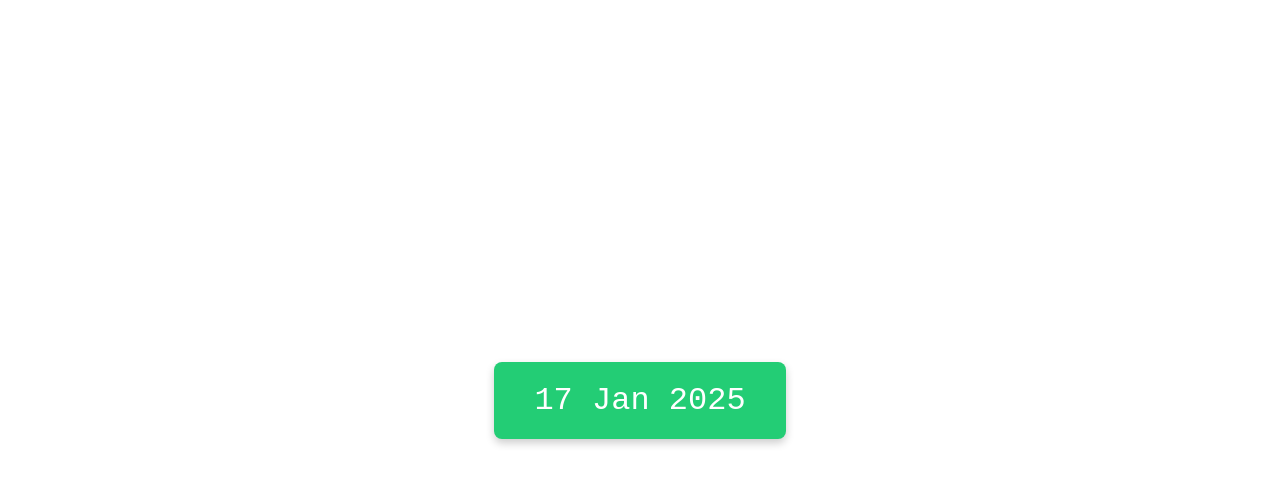
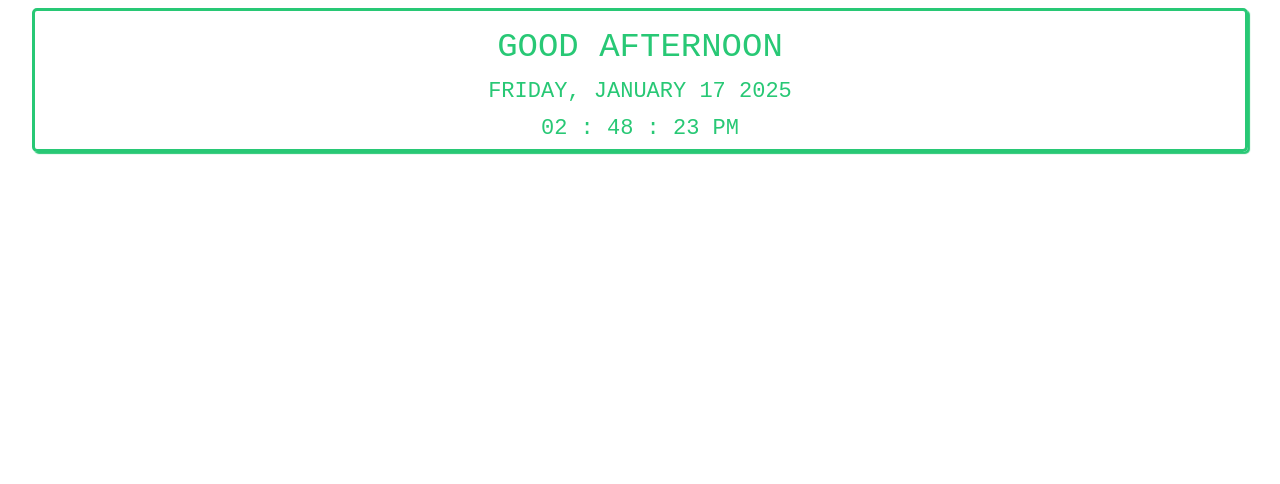
Before and after one commit to bugz-valente/dateWidget, a plain HTML site: page index.html in a window 1280 px wide. Drawn offline with Linux system fonts and the light colour scheme.

Commit message:
Update index.html

```diff
--- a/index.html
+++ b/index.html
@@ -3,49 +3,137 @@
 <head>
     <meta charset="UTF-8">
     <meta name="viewport" content="width=device-width, initial-scale=1.0">
-    <title>Date Widget</title>
+    <title>Greetings</title>
+
     <style>
         body {
-            margin: 0;
-            padding: 0;
+            font-variant-caps: all-petite-caps;
+        }
+
+        .widget {
+            padding: 5px 5px;
+            color: rgb(40, 200, 117);
             display: flex;
             justify-content: center;
             align-items: center;
-            height: 100vh;
-            background-color: transparent; /* Make the background transparent */
+            flex-direction: column;
+            max-width: 95%;
+            margin: auto;
+            border: 3px solid rgb(40, 200, 117);
+            border-radius: 5px;
+            box-shadow: 2px 2px 1px 0px rgb(40, 200, 117);
         }
 
-        .date-widget {
-            font-family: "IBM Plex Mono", monospace;
-            color: #ffffff;
-            background-color: rgb(35, 205, 117); /* Green */
-            padding: 20px 40px;
-            border-radius: 8px;
-            box-shadow: 0 4px 8px rgba(0, 0, 0, 0.2);
-            font-size: 2rem;
+        .greet {
+            font-size: 3em;
+            font-family: "Courier New", monospace; /* Similar to Notion's mono typeface */
+        }
+
+        .date {
+            font-family: "Courier New", monospace;
+            font-size: 2em;
+        }
+
+        .clock {
+            font-family: "Courier New", monospace;
+            font-size: 2em;
+        }
+
+        .time {
+            display: inline-block;
+            min-width: 20px;
+        }
+
+        .colon {
+            font-size: 1em;
+            display: inline-block;
         }
     </style>
 </head>
 <body>
-    <div class="date-widget" id="dateWidget">DD MMM YYYY</div>
 
-    <script>
-        function updateDate() {
-            const dateElement = document.getElementById('dateWidget');
-            const today = new Date();
+<div class="container">
+    <div class="widget">
+        <div class="greet" id="greet"></div>
+        <div class="date" id="date"></div>
+        <div class="clock">
+            <div class="time" id="hour"></div>
+            <div class="colon">:</div>
+            <div class="time" id="min"></div>
+            <div class="colon">:</div>
+            <div class="time" id="sec"></div>
+        </div>
+    </div>
+</div>
 
-            const day = String(today.getDate()).padStart(2, '0');
-            const month = today.toLocaleString('default', { month: 'short' });
-            const year = today.getFullYear();
+<script>
+function dispalyGreetings(today) {
+    let hrs = today.getHours();
+    let name = "";
+    let greet = "";
+    if (hrs < 12)
+        greet = 'Good Morning ' + name;
+    else if (hrs >= 12 && hrs <= 17)
+        greet = 'Good Afternoon ' + name;
+    else if (hrs >= 17 && hrs <= 24)
+        greet = 'Good Evening ' + name;
+    document.getElementById('greet').innerHTML = greet;
+}
 
-            dateElement.textContent = `${day} ${month} ${year}`;
-        }
+function dispalyDate(today) {
+    const days = ['Sunday', 'Monday', 'Tuesday', 'Wednesday', 'Thursday', 'Friday', 'Saturday'];
+    const monthNames = ["January", "February", "March", "April", "May", "June", "July", "August", "September", "October", "November", "December"];
 
-        // Update the date immediately on load
-        updateDate();
+    let dayName = days[today.getDay()];
+    let monthName = monthNames[today.getMonth()];
+    let date = today.getDate();
+    let year = today.getFullYear();
+    document.getElementById('date').innerHTML = dayName + ", " + monthName + " " + date + " " + year;
+}
 
-        // Optional: Update every 24 hours if the widget is kept running
-        setInterval(updateDate, 24 * 60 * 60 * 1000);
-    </script>
+function dispalyClock(today) {
+    let hour = padZeros(twelveHour(today.getHours()));
+    let minutes = padZeros(today.getMinutes());
+    let seconds = padZeros(today.getSeconds());
+
+    if (today.getHours() >= 12) {
+        seconds += " pm";
+    } else {
+        seconds += " am";
+    }
+
+    document.getElementById('hour').innerHTML = hour;
+    document.getElementById('min').innerHTML = minutes;
+    document.getElementById('sec').innerHTML = seconds;
+}
+
+function twelveHour(hour) {
+    if (hour > 12) {
+        return hour -= 12;
+    } else if (hour === 0) {
+        return hour = 12;
+    } else {
+        return hour;
+    }
+}
+
+function padZeros(num) {
+    if (num < 10) {
+        num = '0' + num;
+    }
+    return num;
+}
+
+function dispalyWidget() {
+    let today = new Date();
+    dispalyGreetings(today);
+    dispalyDate(today);
+    dispalyClock(today);
+    setTimeout(dispalyWidget, 500);
+}
+
+dispalyWidget();
+</script>
+
 </body>
 </html>
```
